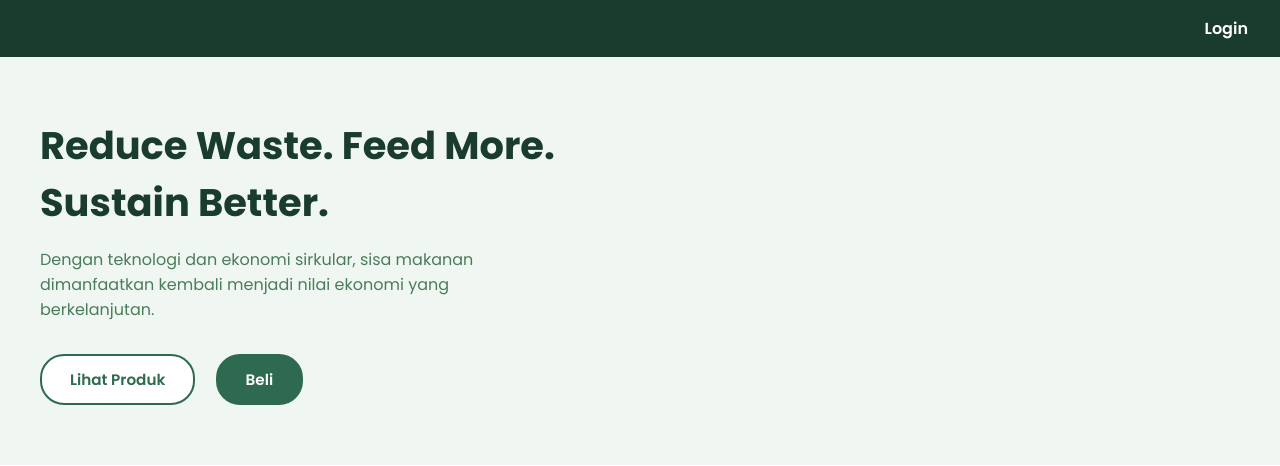
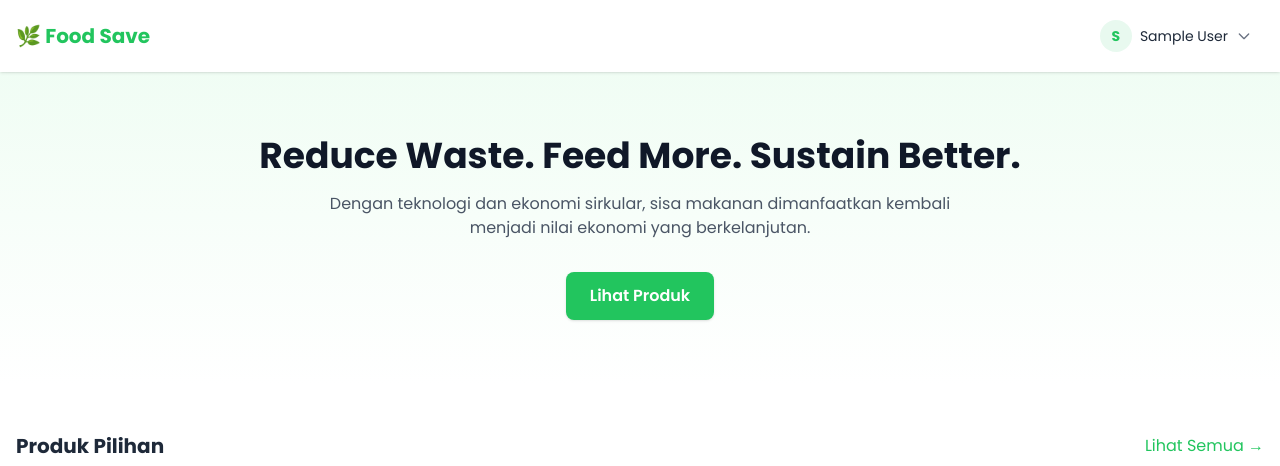
Before and after one commit to Sultanil/food_save, a PHP site: page / in a window 1280 px wide. Shown: the top 466 px of the page. Run offline with PHP 8.4, Linux system fonts and the light colour scheme; the visitor is signed in with stand-in values (Sample User, id 1).

Commit message:
benerin tailwind ama logout

```diff
--- a/Index.php
+++ b/Index.php
@@ -1,10 +1,10 @@
 <?php
+session_start(); // Wajib untuk session login
 
 $site_name   = "Food Save";
 $tagline     = "Reduce Waste. Feed More. Sustain Better.";
 $description = "Dengan teknologi dan ekonomi sirkular, sisa makanan dimanfaatkan kembali menjadi nilai ekonomi yang berkelanjutan.";
 
-// kalo udah ada database bisa diubah
 $stats = [
     "67 ton makanan sudah diselamatkan",
     "1000+ pengguna aktif",
@@ -16,7 +16,12 @@ $langkah = [
     "Pilih Produk",
     "Bayar",
 ];
+
+// Cek login state
+$is_logged_in = isset($_SESSION['sudah_login']) && $_SESSION['sudah_login'] === true;
+$username = $is_logged_in ? htmlspecialchars($_SESSION['nama'] ?? 'Pengguna') : '';
 ?>
+
 <!DOCTYPE html>
 <html lang="id">
 <head>
@@ -24,49 +29,118 @@ $langkah = [
     <meta name="viewport" content="width=device-width, initial-scale=1.0">
     <title><?= htmlspecialchars($site_name) ?></title>
     <link href="https://fonts.googleapis.com/css2?family=Poppins:wght@300;400;600;700&display=swap" rel="stylesheet">
-    <link rel="stylesheet" href="LandingPageStyle2.css">
+    <script src="https://cdn.jsdelivr.net/npm/@tailwindcss/browser@4"></script>
+    <style type="text/tailwindcss">
+        @theme {
+            --color-brand: #22c55e;
+            --color-brand-dark: #16a34a;
+            --font-primary: "Poppins", sans-serif;
+        }
+        body { font-family: var(--font-primary); }
+    </style>
 </head>
-<body>
+<body class="bg-gray-50 text-gray-800 min-h-screen flex flex-col">
 
-    <!-- NAVBAR / LOGIN -->
-    <a href="RegisterPage.php">Login</a>
+    <!-- NAVBAR -->
+    <nav class="bg-white shadow-sm sticky top-0 z-50">
+        <div class="max-w-7xl mx-auto px-4 py-3 flex justify-between items-center">
+            <a href="index.php" class="font-bold text-xl text-brand">🌿 <?= htmlspecialchars($site_name) ?></a>
+
+            <div class="flex items-center gap-3">
+                <?php if ($is_logged_in): ?>
+                    <!-- Dropdown Profil -->
+                    <div class="relative group">
+                        <button class="flex items-center gap-2 px-3 py-2 rounded-lg hover:bg-gray-100 transition">
+                            <div class="w-8 h-8 rounded-full bg-brand/10 flex items-center justify-center text-brand font-bold text-sm">
+                                <?= strtoupper(substr($username, 0, 1)) ?>
+                            </div>
+                            <span class="text-sm font-medium hidden sm:block"><?= $username ?></span>
+                            <svg class="w-4 h-4 text-gray-500" fill="none" stroke="currentColor" viewBox="0 0 24 24"><path stroke-linecap="round" stroke-linejoin="round" stroke-width="2" d="M19 9l-7 7-7-7"></path></svg>
+                        </button>
+                        <!-- Menu Dropdown -->
+                        <div class="absolute right-0 mt-2 w-40 bg-white rounded-lg shadow-lg border py-1 opacity-0 invisible group-hover:opacity-100 group-hover:visible transition z-50">
+                            <a href="profil.php" class="block px-4 py-2 text-sm text-gray-700 hover:bg-gray-50">👤 Profil</a>
+                            <a href="pesanan.php" class="block px-4 py-2 text-sm text-gray-700 hover:bg-gray-50">📦 Pesanan</a>
+                            <form method="POST" action="logout.php">
+                                <button type="submit" class="w-full text-left px-4 py-2 text-sm text-red-600 hover:bg-red-50">Logout</button>
+                            </form>
+                        </div>
+                    </div>
+                <?php else: ?>
+                    <a href="RegisterPage.php" class="px-4 py-2 text-sm font-semibold text-white bg-brand rounded-lg hover:bg-brand-dark transition">Login</a>
+                <?php endif; ?>
+            </div>
+        </div>
+    </nav>
 
     <!-- HERO -->
-    <h1><?= htmlspecialchars($tagline) ?></h1>
-    <p><?= htmlspecialchars($description) ?></p>
-    <a href="PromosiPage.php">Lihat Produk</a>
-    <a href="RegisterPage.php">Beli</a>
-
-    <!-- KATEGORI -->
-    <section>
-        <div>
-            <h3>Cari Kategori</h3>
-            <a href="PromosiPage.php">Lihat Semua</a>
+    <section class="py-16 px-4 text-center bg-gradient-to-b from-green-50 to-white flex-grow">
+        <h1 class="text-3xl sm:text-4xl font-bold text-gray-900 mb-4"><?= htmlspecialchars($tagline) ?></h1>
+        <p class="text-gray-600 max-w-2xl mx-auto mb-8"><?= htmlspecialchars($description) ?></p>
+        <div class="flex flex-col sm:flex-row gap-4 justify-center">
+            <a href="PromosiPage.php" class="px-6 py-3 font-semibold text-white bg-brand rounded-lg hover:bg-brand-dark transition shadow">Lihat Produk</a>
+            <?php if (!$is_logged_in): ?>
+                <a href="RegisterPage.php" class="px-6 py-3 font-semibold text-brand bg-white border-2 border-brand rounded-lg hover:bg-green-50 transition">Beli</a>
+            <?php endif; ?>
         </div>
     </section>
 
+    <!-- KATEGORI / GAMBAR PRODUK -->
+<section class="py-12 px-4 bg-white">
+    <div class="max-w-7xl mx-auto">
+        <div class="flex justify-between items-center mb-6">
+            <h3 class="text-xl font-bold">Produk Pilihan</h3>
+            <a href="PromosiPage.php" class="text-brand font-medium hover:underline">Lihat Semua →</a>
+        </div>
+
+        <div class="grid grid-cols-3 gap-4">
+            <?php
+            $images = [
+                "https://images.unsplash.com/photo-1604503468506-a8da13d82791?w=400&auto=format&fit=crop",
+                "https://images.unsplash.com/photo-1569127959161-2b1297b2d9a6?w=400&auto=format&fit=crop",
+                "https://images.unsplash.com/photo-1560806887-1e4cd0b6cbd6?w=400&auto=format&fit=crop"
+            ];
+
+            foreach ($images as $img): ?>
+                <a href="PromosiPage.php" class="group block aspect-square rounded-2xl overflow-hidden bg-gray-100 hover:ring-4 hover:ring-brand/30 transition-all duration-300">
+                    <img src="<?= $img ?>"
+                         alt="Produk surplus"
+                         class="w-full h-full object-cover group-hover:scale-110 transition-transform duration-300">
+                </a>
+            <?php endforeach; ?>
+        </div>
+    </div>
+</section>
+
     <!-- CARA KERJA -->
-    <section>
-        <h2>Mudah Hanya 3 Langkah</h2>
-        <p>Food Save dirancang agar ramah untuk semua kalangan</p>
-        <ol>
-            <?php foreach ($langkah as $item): ?>
-            <li><?= htmlspecialchars($item) ?></li>
-            <?php endforeach; ?>
-        </ol>
+    <section class="py-12 px-4 bg-gray-50">
+        <div class="max-w-7xl mx-auto text-center">
+            <h2 class="text-2xl font-bold mb-2">Mudah Hanya 3 Langkah</h2>
+            <p class="text-gray-600 mb-8">Food Save dirancang agar ramah untuk semua kalangan</p>
+            <ol class="grid md:grid-cols-3 gap-6">
+                <?php foreach ($langkah as $index => $item): ?>
+                <li class="bg-white p-6 rounded-xl shadow-sm">
+                    <div class="w-10 h-10 mx-auto mb-3 bg-brand text-white rounded-full flex items-center justify-center font-bold"><?= $index + 1 ?></div>
+                    <h4 class="font-semibold mb-2"><?= htmlspecialchars($item) ?></h4>
+                </li>
+                <?php endforeach; ?>
+            </ol>
+        </div>
     </section>
 
     <!-- STATISTIK -->
-    <section>
-        <?php foreach ($stats as $stat): ?>
-        <h4><?= htmlspecialchars($stat) ?></h4>
-        <?php endforeach; ?>
+    <section class="py-10 px-4 bg-brand text-white">
+        <div class="max-w-7xl mx-auto grid grid-cols-1 sm:grid-cols-3 gap-6 text-center">
+            <?php foreach ($stats as $stat): ?>
+            <h4 class="text-lg font-bold"><?= htmlspecialchars($stat) ?></h4>
+            <?php endforeach; ?>
+        </div>
     </section>
 
     <!-- FOOTER -->
-    <section>
+    <footer class="py-6 px-4 bg-gray-900 text-gray-400 text-center mt-auto">
         <p>© <?= date('Y') ?> <?= htmlspecialchars($site_name) ?>. All rights reserved.</p>
-    </section>
+    </footer>
 
 </body>
 </html>
--- a/LandingPageStyle2.css
+++ /dev/null
@@ -1,208 +0,0 @@
-/*@import url('https://fonts.googleapis.com/css2?family=Poppins:wght@300;400;600;700&display=swap');*/
-
-/* === RESET & BASE === */
-* {
-  box-sizing: border-box;
-  margin: 0;
-  padding: 0;
-}
-
-body {
-  font-family: 'Poppins', sans-serif;
-  background-color: #f0f7f2;
-  color: #1a3c2e;
-}
-
-a {
-  text-decoration: none;
-}
-
-/* === NAVBAR / LOGIN === */
-body > a:first-child {
-  display: block;
-  text-align: right;
-  padding: 16px 32px;
-  background-color: #2d6a4f;
-  color: #ffffff;
-  font-weight: 600;
-}
-
-body > a:first-child:hover {
-  background-color: #1a3c2e;
-}
-
-/* === HERO === */
-body > h1 {
-  padding: 60px 40px 16px;
-  font-size: 2.4rem;
-  font-weight: 700;
-  color: #1a3c2e;
-  max-width: 700px;
-}
-
-body > p {
-  padding: 0 40px 32px;
-  color: #4a7c59;
-  font-size: 1rem;
-  max-width: 560px;
-}
-
-body > a:nth-child(4),
-body > a:nth-child(5) {
-  display: inline-block;
-  margin: 0 8px 60px;
-  padding: 12px 28px;
-  border-radius: 24px;
-  font-weight: 600;
-  font-size: 0.95rem;
-}
-
-body > a:nth-child(4) {
-  background-color: #ffffff;
-  color: #2d6a4f;
-  border: 2px solid #2d6a4f;
-  margin-left: 40px;
-}
-
-body > a:nth-child(4):hover {
-  background-color: #d8f3dc;
-}
-
-body > a:nth-child(5) {
-  background-color: #2d6a4f;
-  color: #ffffff;
-  border: 2px solid #2d6a4f;
-}
-
-body > a:nth-child(5):hover {
-  background-color: #1a3c2e;
-}
-
-/* === SECTIONS === */
-section {
-  padding: 60px 40px;
-}
-
-/* === KATEGORI === */
-section:nth-of-type(1) {
-  background-color: #ffffff;
-}
-
-section:nth-of-type(1) div {
-  display: flex;
-  justify-content: space-between;
-  align-items: center;
-}
-
-section:nth-of-type(1) h3 {
-  font-size: 1.4rem;
-  font-weight: 700;
-  color: #1a3c2e;
-}
-
-section:nth-of-type(1) a {
-  color: #2d6a4f;
-  font-weight: 600;
-  border-bottom: 2px solid #2d6a4f;
-  padding-bottom: 2px;
-}
-
-section:nth-of-type(1) a:hover {
-  color: #1a3c2e;
-}
-
-/* === CARA KERJA === */
-section:nth-of-type(2) {
-  background-color: #2d6a4f;
-  color: #ffffff;
-  text-align: center;
-}
-
-section:nth-of-type(2) h2 {
-  font-size: 1.8rem;
-  font-weight: 700;
-  margin-bottom: 8px;
-}
-
-section:nth-of-type(2) p {
-  color: #b7e4c7;
-  margin-bottom: 40px;
-  padding: 0;
-}
-
-section:nth-of-type(2) ol {
-  display: flex;
-  justify-content: center;
-  gap: 24px;
-  flex-wrap: wrap;
-  list-style: none;
-}
-
-section:nth-of-type(2) ol li {
-  background-color: rgba(255, 255, 255, 0.12);
-  border: 1px solid rgba(255, 255, 255, 0.25);
-  border-radius: 12px;
-  padding: 24px 32px;
-  font-weight: 600;
-  min-width: 160px;
-}
-
-/* === STATISTIK === */
-section:nth-of-type(3) {
-  background-color: #d8f3dc;
-  display: flex;
-  justify-content: center;
-  gap: 24px;
-  flex-wrap: wrap;
-  text-align: center;
-}
-
-section:nth-of-type(3) h4 {
-  background-color: #ffffff;
-  border-radius: 12px;
-  padding: 24px 32px;
-  font-size: 1rem;
-  font-weight: 600;
-  color: #1a3c2e;
-  min-width: 180px;
-  box-shadow: 0 2px 8px rgba(0, 0, 0, 0.08);
-}
-
-/* === FOOTER === */
-section:last-of-type {
-  background-color: #1a3c2e;
-  color: #b7e4c7;
-  text-align: center;
-  font-size: 0.9rem;
-  padding: 32px 40px;
-}
-
-/* === RESPONSIVE === */
-@media (max-width: 600px) {
-  body > h1 {
-    font-size: 1.7rem;
-    padding: 40px 20px 12px;
-  }
-
-  body > p {
-    padding: 0 20px 24px;
-  }
-
-  body > a:nth-child(4) {
-    margin-left: 20px;
-  }
-
-  section {
-    padding: 40px 20px;
-  }
-
-  section:nth-of-type(2) ol {
-    flex-direction: column;
-    align-items: center;
-  }
-
-  section:nth-of-type(3) {
-    flex-direction: column;
-    align-items: center;
-  }
-}
```
Also changed, not shown: logout.php (+13 -2 lines).
